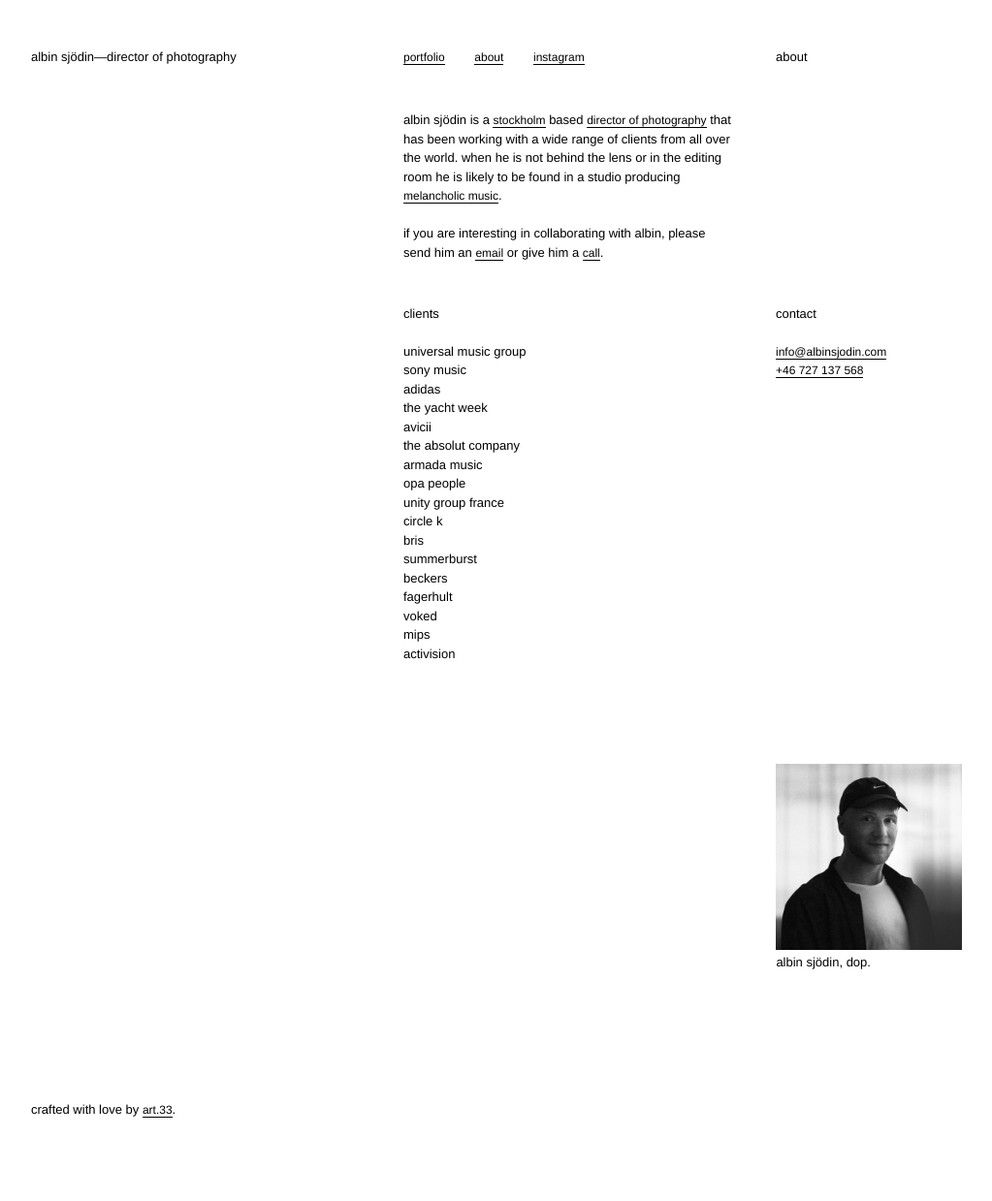
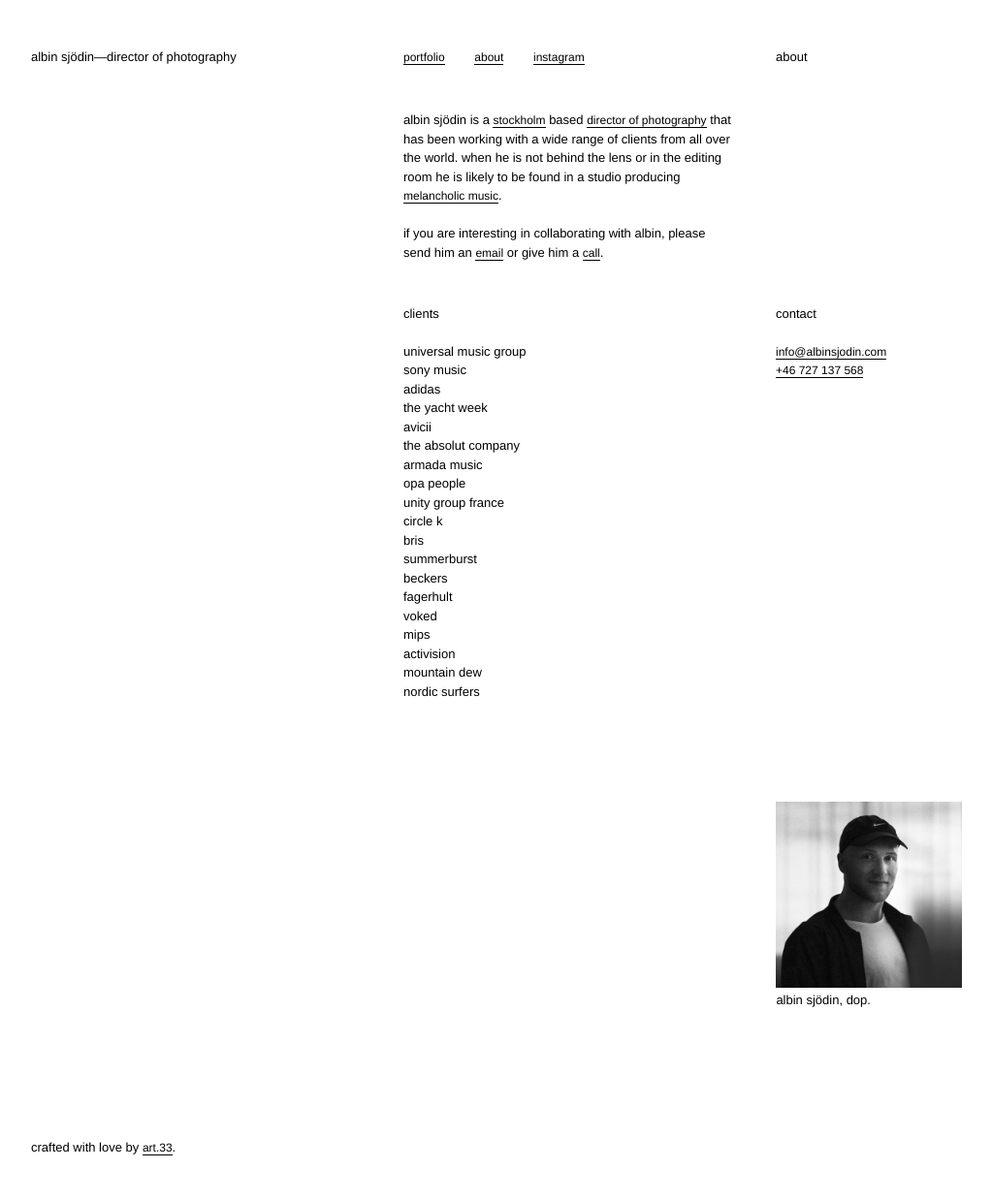
Before and after one commit to manspeterson/albin-site, a Jekyll site: the page built from about.md, in a window 1280 px wide. Shown: the whole page at 97% size, without its empty margins (32-1055 px from the left). Built offline with Jekyll 4.4.1, drawn with Linux system fonts in a browser that asks for light colours; some web fonts are replaced; before the commit the page ends 1200 px from its top, so only the background shows below that.

Commit message:
Update about.md

```diff
--- a/about.md
+++ b/about.md
@@ -2,7 +2,7 @@
 layout: about
 title: about
 permalink: /about/
-clients: ["universal music group","sony music","adidas","the yacht week","avicii","the absolut company","armada music","opa people","unity group france","circle k","bris","summerburst","beckers","fagerhult","voked","mips","activision"]
+clients: ["universal music group","sony music","adidas","the yacht week","avicii","the absolut company","armada music","opa people","unity group france","circle k","bris","summerburst","beckers","fagerhult","voked","mips","activision","mountain dew","nordic surfers"]
 
 ---
 
```
